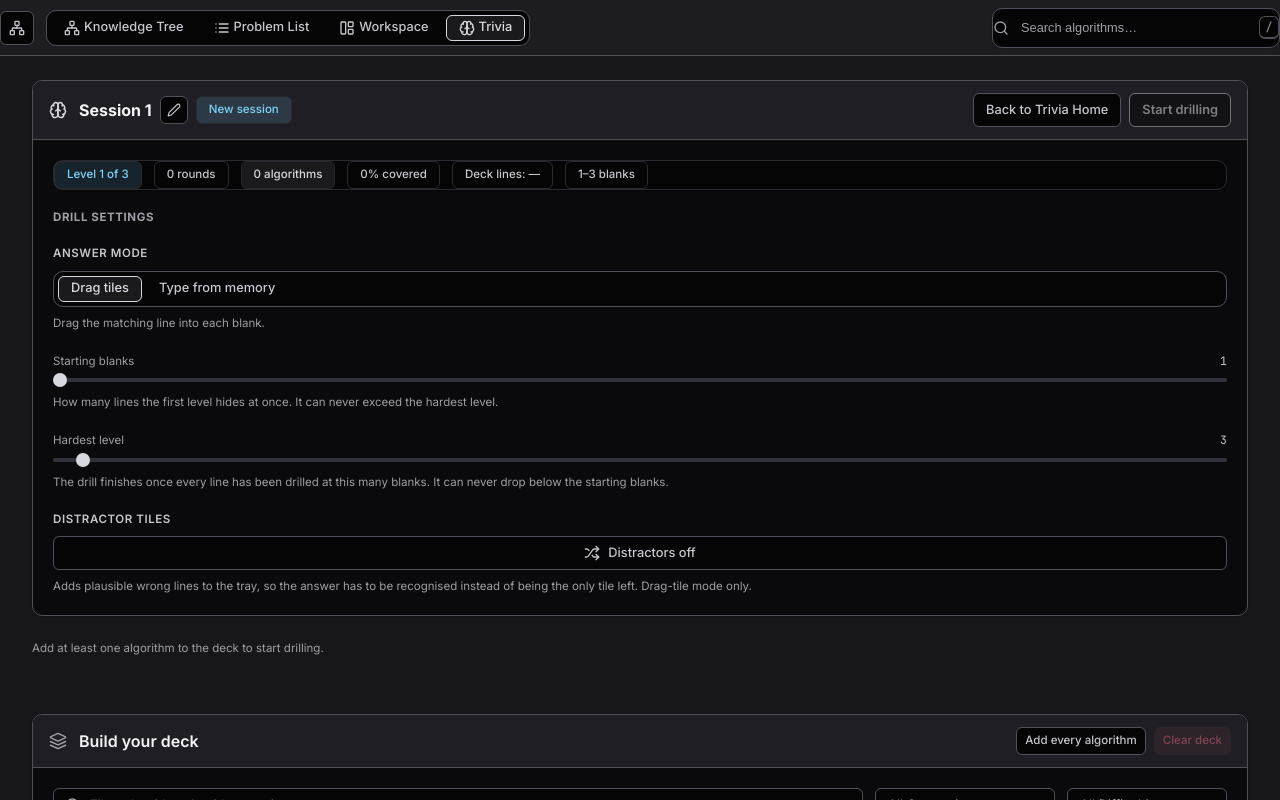
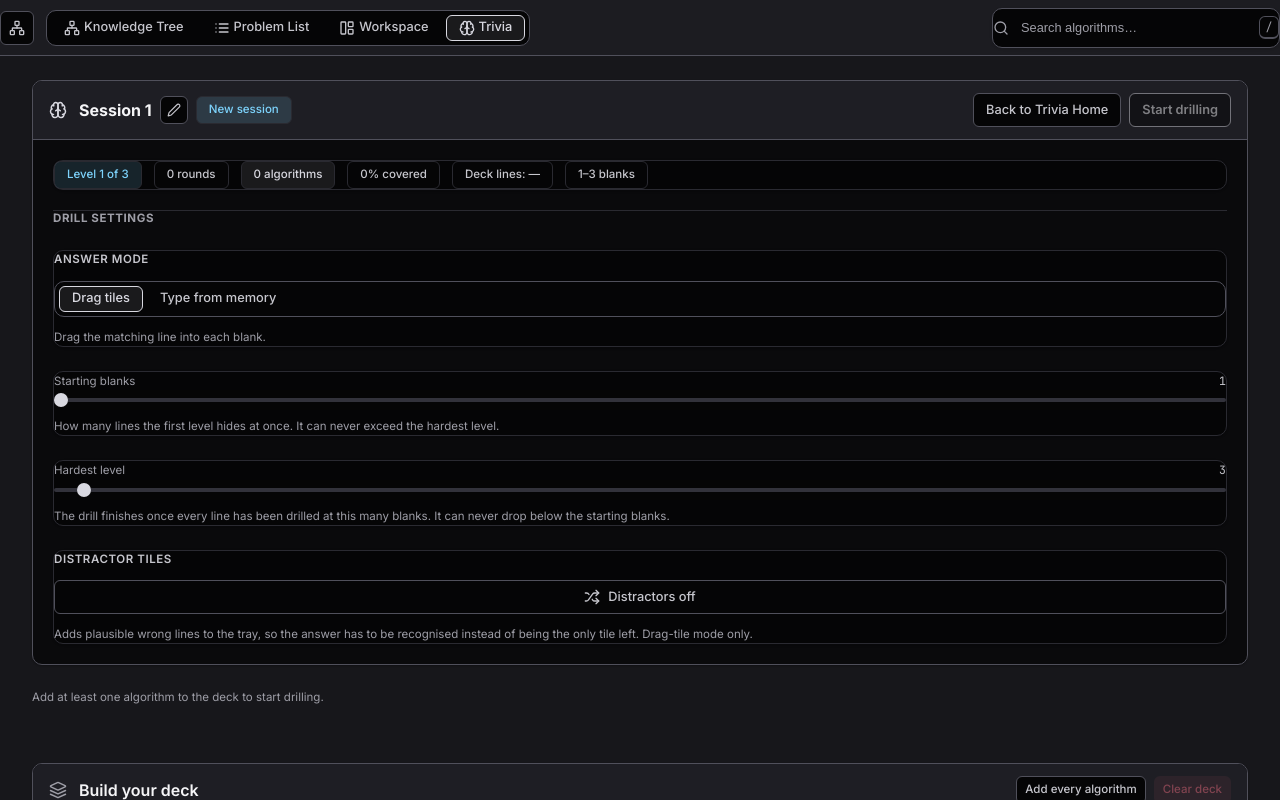
Before and after one commit to onurseckin/dsa_visualizer, a React (Vite) app: page /trivia in a window 1280 px wide. Built offline with nearby package versions, Linux system fonts and the light colour scheme.

Commit message:
fix: add canvas padding, legend spacing, and trivia container padding

```diff
--- a/src/components/KnowledgeGraph.tsx
+++ b/src/components/KnowledgeGraph.tsx
@@ -38,13 +38,13 @@ export const KnowledgeGraph: React.FC<KnowledgeGraphProps> = ({ onSelectCategory
       <div
         role="region"
         aria-label="Interactive Data Structures and Algorithms Prerequisite Roadmap"
-        className="w-full relative p-8 md:p-10 lg:p-12 bg-[var(--bg-surface)] border border-[var(--border-default)] rounded-[var(--radius-lg)] shadow-lg flex flex-col items-center justify-center mx-auto overflow-hidden"
+        className="w-full relative pt-12 pb-10 px-8 md:px-12 bg-[var(--bg-surface)] border border-[var(--border-subtle)] rounded-[var(--radius-lg)] shadow-lg flex flex-col items-center justify-center mx-auto overflow-hidden"
       >
         <KnowledgeGraphLegend />
 
         <div className="w-full p-8 md:p-10 bg-[var(--bg-inset)] border border-[var(--border-subtle)] rounded-[var(--radius-lg)] flex items-center justify-center overflow-auto py-8 px-8 mx-auto">
           <svg
-            viewBox="-40 -40 1430 1000"
+            viewBox="-40 0 1430 1100"
             preserveAspectRatio="xMidYMid meet"
             className="w-full h-auto max-w-full mx-auto block"
           >
--- a/src/components/ProblemList.tsx
+++ b/src/components/ProblemList.tsx
@@ -33,7 +33,7 @@ export const ProblemList: React.FC<ProblemListProps> = ({
       aria-label="Problem directory"
       className="flex flex-col items-center justify-start p-6 md:p-10 w-full max-w-full mx-auto box-border flex-1 gap-8 overflow-y-auto"
     >
-      <div className="flex flex-col items-center justify-center text-center mx-auto w-full max-w-3xl gap-3 py-7 px-10 md:py-8 md:px-12 bg-[var(--bg-surface)] border border-[var(--border-subtle)] rounded-[var(--radius-lg)] shadow-sm mb-4">
+      <div className="flex flex-col items-center justify-center text-center mx-auto w-full max-w-3xl gap-4 py-10 px-12 md:py-12 md:px-16 bg-[var(--bg-surface)] border border-[var(--border-subtle)] rounded-[var(--radius-lg)] shadow-sm mb-6">
         <h1 className="text-3xl font-bold text-[var(--text-primary)]">Algorithm Directory</h1>
         <p className="text-base text-[var(--text-secondary)]">
           Explore algorithms, data structures, and interactive visualizations
@@ -53,7 +53,7 @@ export const ProblemList: React.FC<ProblemListProps> = ({
         />
       </div>
 
-      <div className="w-full mt-6 md:mt-8">
+      <div className="w-full mt-10 md:mt-12">
         <ProblemTable
           filteredAlgorithms={filteredAlgorithms}
           sortBy={sortBy}
--- a/src/components/knowledge-graph/components/KnowledgeGraphLegend.tsx
+++ b/src/components/knowledge-graph/components/KnowledgeGraphLegend.tsx
@@ -7,7 +7,7 @@ export const KnowledgeGraphLegend: React.FC = () => {
   return (
     <ul
       aria-label="Topic family colors"
-      className="flex flex-wrap items-center justify-center gap-x-6 gap-y-3 max-w-[1100px] mx-auto mt-4 mb-8 py-4 px-8 bg-[var(--bg-inset)] border border-[var(--border-subtle)] rounded-[var(--radius-md)] list-none text-center shadow-sm"
+      className="flex flex-wrap items-center justify-center gap-x-6 gap-y-3 max-w-[1100px] mx-auto mt-8 mb-8 py-6 px-10 bg-[var(--bg-inset)] border border-[var(--border-subtle)] rounded-[var(--radius-md)] list-none text-center shadow-sm"
     >
       {TOPIC_FAMILIES.map((family) => (
         <li
--- a/src/components/knowledge-graph/data/nodesGroup1.ts
+++ b/src/components/knowledge-graph/data/nodesGroup1.ts
@@ -24,7 +24,7 @@ export const NODES_GROUP_1: TopicRoadmapNode[] = [
     difficulty: "Easy",
     family: "foundations",
     x: 675,
-    y: 60,
+    y: 160,
   },
   {
     id: "two-pointers",
--- a/src/components/primitives/TreeVisualizer.tsx
+++ b/src/components/primitives/TreeVisualizer.tsx
@@ -57,6 +57,7 @@ export const TreeVisualizer: React.FC<TreeVisualizerProps> = ({
           minHeight: 0,
           overflow: "hidden",
           background: "var(--bg-inset)",
+          padding: "var(--space-4)",
         }}
       >
         <svg
--- a/src/components/primitives/array/arrayTypes.ts
+++ b/src/components/primitives/array/arrayTypes.ts
@@ -12,7 +12,7 @@ export const stateBg = (state: ElementState): string => `var(--state-${state}-bg
 
 export const GAP = 8;
 export const MAX_GAP_RATIO = 0.25;
-export const PAD_X = 6;
+export const PAD_X = 32;
 export const MIN_BAR_W = 10;
 export const MAX_BAR_W = 160;
 export const FALLBACK_BAR_W = 60;
--- a/src/components/primitives/array/layoutEngine.ts
+++ b/src/components/primitives/array/layoutEngine.ts
@@ -58,8 +58,8 @@ export const computeArrayLayout = (
   const pointerFont = clamp(barWidth * 0.24, 9, 15);
   const pointerRowH = pointerFont * 1.55;
 
-  const topPad = Math.min(pointerRows > 0 ? pointerRows * pointerRowH + 4 : 4, box.height * 0.32);
-  const bottomPad = Math.min(indexFont * 1.6, box.height * 0.18);
+  const topPad = Math.min(pointerRows > 0 ? pointerRows * pointerRowH + 16 : 4, box.height * 0.32);
+  const bottomPad = Math.max(indexFont * 2.2 + 16, 32);
   const bandHeight = Math.max(box.height - topPad - bottomPad, 1);
   const baselineY = topPad + bandHeight;
 
--- a/src/components/trivia/TriviaSettings.tsx
+++ b/src/components/trivia/TriviaSettings.tsx
@@ -37,12 +37,12 @@ export const TriviaSettings: React.FC<TriviaSettingsProps> = ({
   };
 
   return (
-    <div className="flex flex-col gap-5">
+    <div className="flex flex-col gap-6 pt-4 border-t border-[var(--border-subtle)]">
       <span className="text-xs font-bold tracking-wider uppercase text-[var(--text-muted)]">
         Drill settings
       </span>
 
-      <div className="flex flex-col gap-2">
+      <div className="flex flex-col gap-3 p-4 bg-[var(--bg-inset)] border border-[var(--border-subtle)] rounded-[var(--radius-md)] shadow-sm">
         <FieldLabel label="Answer mode" id="trivia-mode-label" />
         <Segmented
           options={MODE_OPTIONS}
@@ -55,7 +55,7 @@ export const TriviaSettings: React.FC<TriviaSettingsProps> = ({
         </span>
       </div>
 
-      <div className="flex flex-col gap-2">
+      <div className="flex flex-col gap-3 p-4 bg-[var(--bg-inset)] border border-[var(--border-subtle)] rounded-[var(--radius-md)] shadow-sm">
         <Slider
           label="Starting blanks"
           value={minBlanks}
@@ -68,7 +68,7 @@ export const TriviaSettings: React.FC<TriviaSettingsProps> = ({
         </span>
       </div>
 
-      <div className="flex flex-col gap-2">
+      <div className="flex flex-col gap-3 p-4 bg-[var(--bg-inset)] border border-[var(--border-subtle)] rounded-[var(--radius-md)] shadow-sm">
         <Slider
           label="Hardest level"
           value={maxBlanks}
@@ -87,7 +87,7 @@ export const TriviaSettings: React.FC<TriviaSettingsProps> = ({
         )}
       </div>
 
-      <div className="flex flex-col gap-2">
+      <div className="flex flex-col gap-3 p-4 bg-[var(--bg-inset)] border border-[var(--border-subtle)] rounded-[var(--radius-md)] shadow-sm">
         <FieldLabel label="Distractor tiles" />
         <Button
           icon={<Shuffle aria-hidden="true" />}
```
